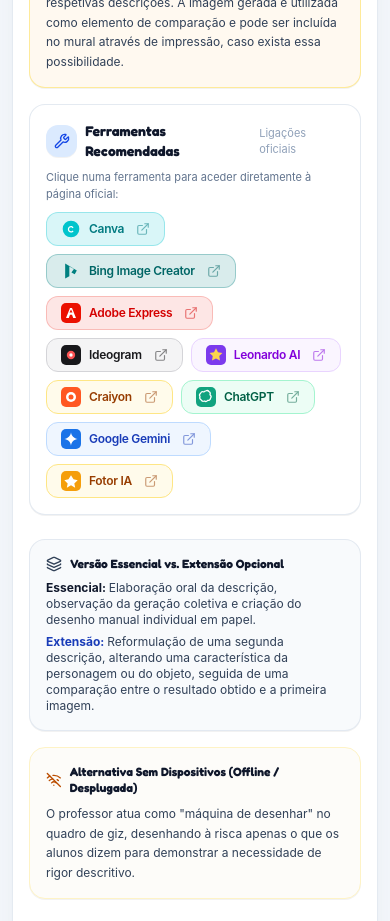
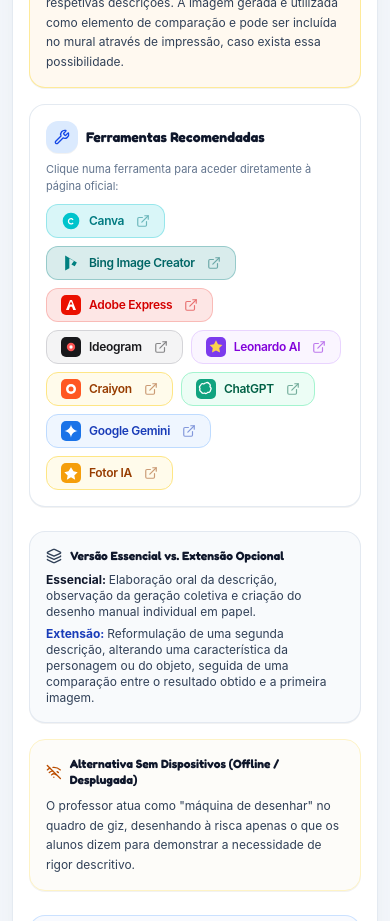
Before and after one commit to 5Anos/IdeiasIASaladeAula, a React (Vite) app: page / in a window 390 px wide. Shown: the part 3800-4721 px from the top of the page. Built offline with nearby package versions, Linux system fonts and the light colour scheme.

Commit message:
refactor(ui): simplify recommended tools header
Remove redundant official link label to improve layout cleanliness and alignment.

```diff
--- a/src/components/ActivitySheet.tsx
+++ b/src/components/ActivitySheet.tsx
@@ -470,18 +470,13 @@ export const ActivitySheet: React.FC<ActivitySheetProps> = ({
             className="bg-white border border-slate-200/90 rounded-2xl p-4 sm:p-5 shadow-2xs space-y-2 flex flex-col justify-between"
           >
             <div>
-              <div className="flex items-center justify-between mb-2">
-                <div className="flex items-center gap-2 text-blue-700">
-                  <div className="w-8 h-8 rounded-xl bg-blue-100 flex items-center justify-center shadow-2xs">
-                    <Wrench className="w-4 h-4 text-blue-700" />
-                  </div>
-                  <h2 className="text-sm sm:text-base font-bold font-heading text-slate-900">
-                    Ferramentas Recomendadas
-                  </h2>
+              <div className="flex items-center gap-2 text-blue-700 mb-2">
+                <div className="w-8 h-8 rounded-xl bg-blue-100 flex items-center justify-center shadow-2xs">
+                  <Wrench className="w-4 h-4 text-blue-700" />
                 </div>
-                <span className="text-[11px] text-slate-400">
-                  Ligações oficiais
-                </span>
+                <h2 className="text-sm sm:text-base font-bold font-heading text-slate-900">
+                  Ferramentas Recomendadas
+                </h2>
               </div>
 
               <p className="text-[11px] text-slate-500 mb-2">
```
